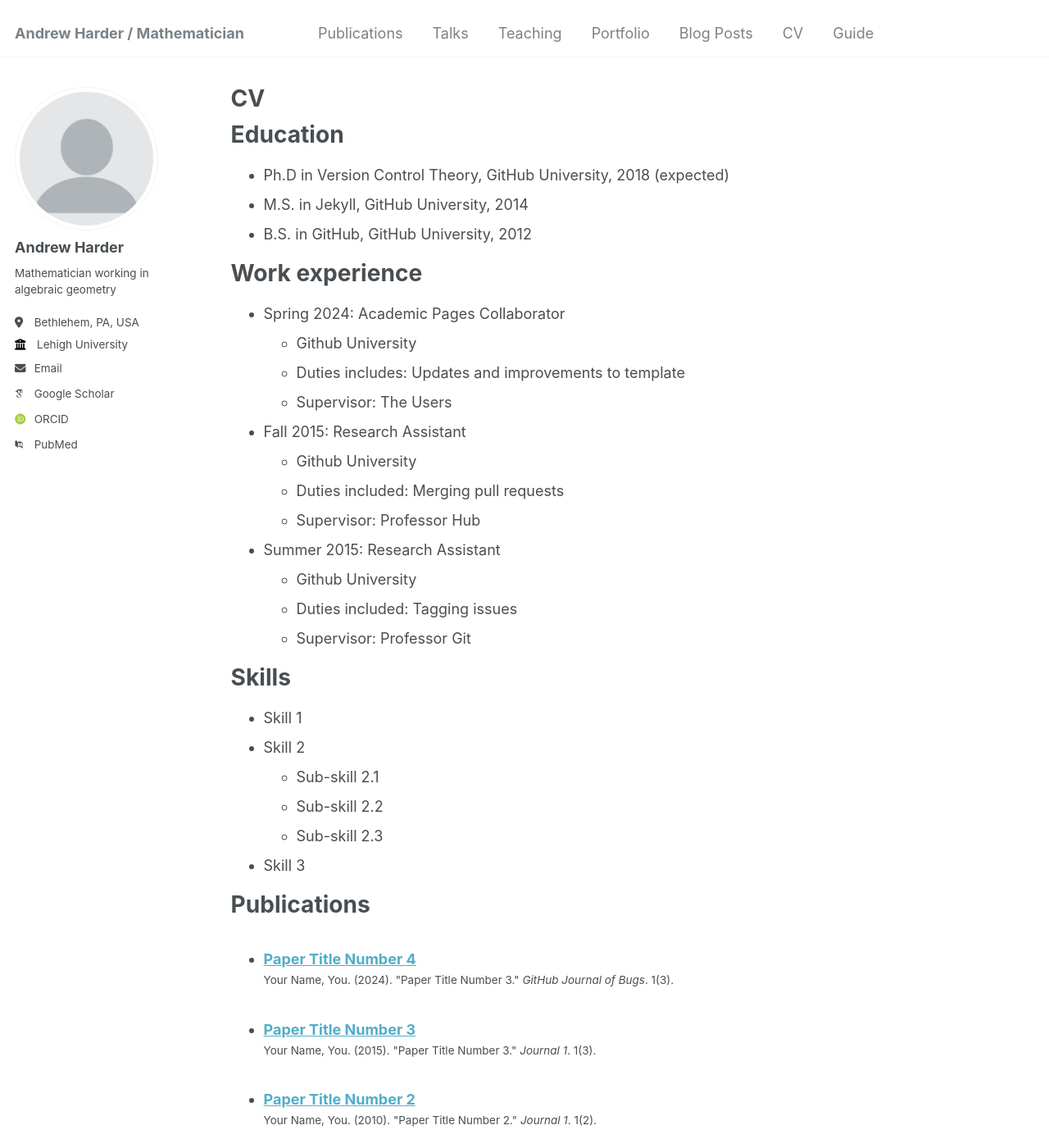
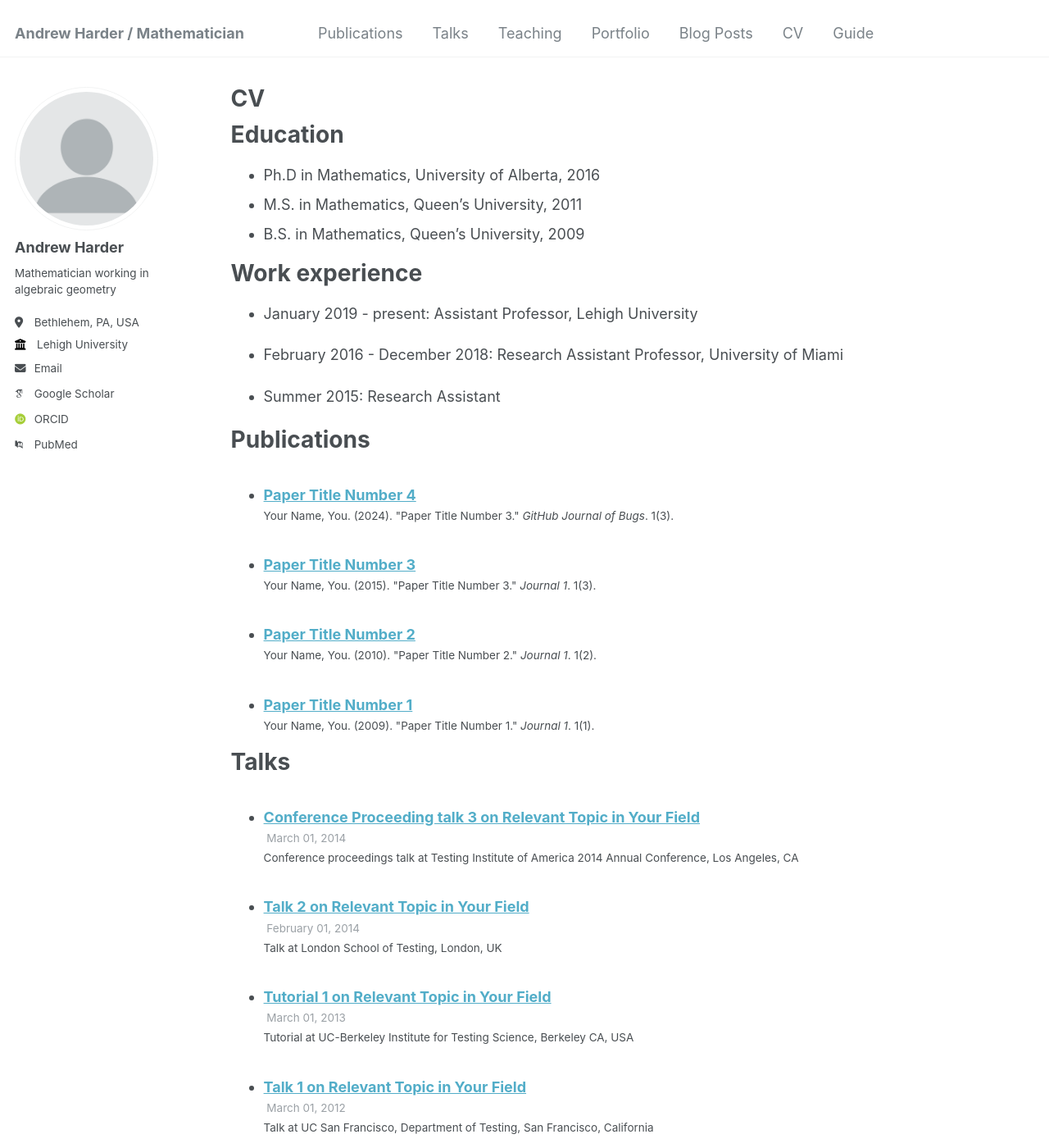
Before and after one commit to anhharder/anhharder.github.io, a Jekyll site: the page built from _pages/cv.md, in a window 1280 px wide and 1400 px high. Shown: the whole window at 82% size. Built offline with Jekyll 4.4.1, drawn with Linux system fonts in a browser that asks for light colours; some web fonts are replaced; some of the changed text lies outside the part shown.

Commit message:
Update cv.md

```diff
--- a/_pages/cv.md
+++ b/_pages/cv.md
@@ -11,35 +11,17 @@ redirect_from:
 
 Education
 ======
-* Ph.D in Version Control Theory, GitHub University, 2018 (expected)
-* M.S. in Jekyll, GitHub University, 2014
-* B.S. in GitHub, GitHub University, 2012
+* Ph.D in Mathematics, University of Alberta, 2016
+* M.S. in Mathematics, Queen's University, 2011
+* B.S. in Mathematics, Queen's University, 2009
 
 Work experience
 ======
-* Spring 2024: Academic Pages Collaborator
-  * Github University
-  * Duties includes: Updates and improvements to template
-  * Supervisor: The Users
+* January 2019 - present: Assistant Professor, Lehigh University
 
-* Fall 2015: Research Assistant
-  * Github University
-  * Duties included: Merging pull requests
-  * Supervisor: Professor Hub
+* February 2016 - December 2018: Research Assistant Professor, University of Miami
 
 * Summer 2015: Research Assistant
-  * Github University
-  * Duties included: Tagging issues
-  * Supervisor: Professor Git
-
-Skills
-======
-* Skill 1
-* Skill 2
-  * Sub-skill 2.1
-  * Sub-skill 2.2
-  * Sub-skill 2.3
-* Skill 3
 
 Publications
 ======
@@ -58,7 +40,3 @@ Teaching
   <ul>{% for post in site.teaching reversed %}
     {% include archive-single-cv.html %}
   {% endfor %}</ul>
-
-Service and leadership
-======
-* Currently signed in to 43 different slack teams
```
